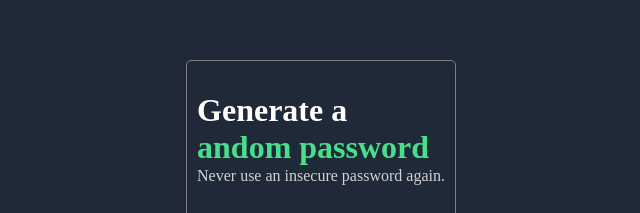
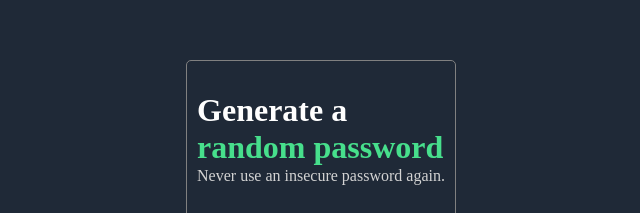
Before and after one commit to UlugbekMahmudov/password-generator, a plain HTML site: page index.html in a window 1280 px wide. Shown: the part 228-441 px from the top of the page, without its empty margins (339-979 px from the left). Drawn offline with Linux system fonts and the light colour scheme.

Commit message:
Update index.html

```diff
--- a/index.html
+++ b/index.html
@@ -4,7 +4,7 @@
     </head>
     <body>
         <div class="container">
-            <h1 class="first-heading">Generate a <br><span class="text">andom password</span></h1>
+            <h1 class="first-heading">Generate a <br><span class="text">random password</span></h1>
             <p>Never use an insecure password again.</p>
             <button class="password-btn" id="password-btn">Generate passwords</button>
             <hr class="hr-line">
```
